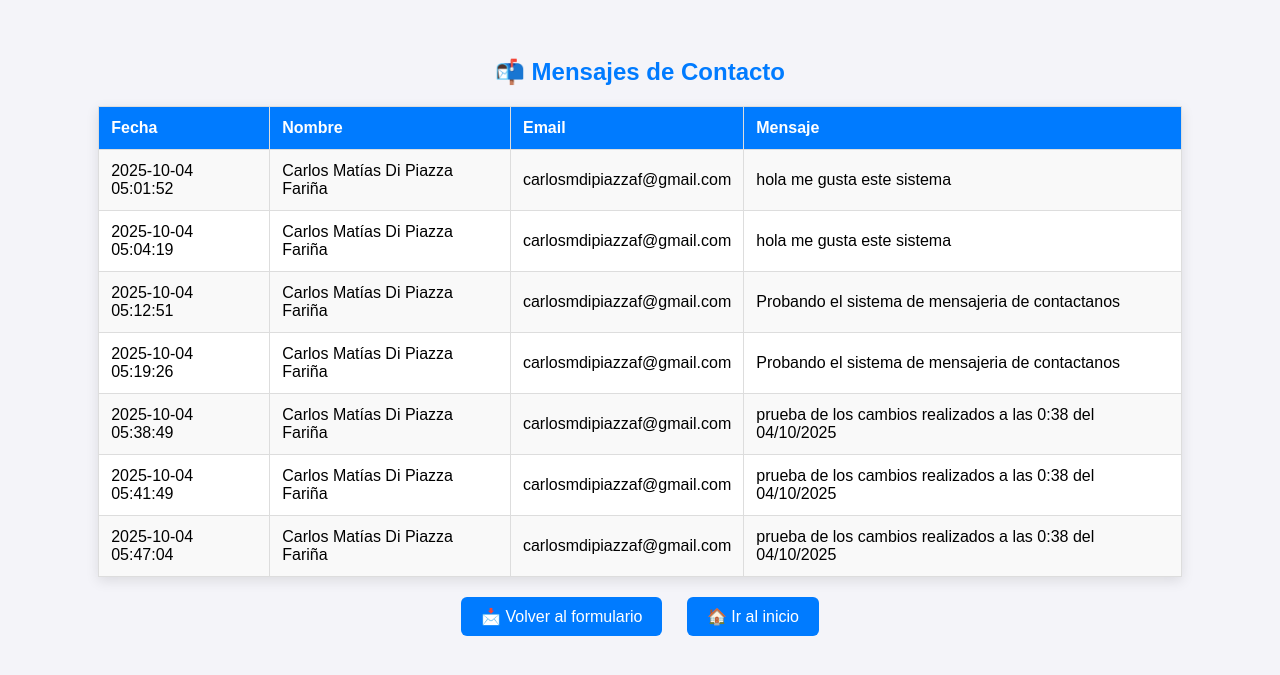
After one commit to carlosdp521-hub/semana8, a PHP site: page /contenido_empresa/contacto/mensajes_contacto.php in a window 1280 px wide. The commit adds this page. Shown: the top 675 px of the page. Run offline with PHP 8.4, Linux system fonts and the light colour scheme.

Commit message:
Add files via upload

```diff
--- /dev/null
+++ b/contenido_empresa/contacto/mensajes_contacto.php
@@ -0,0 +1,80 @@
+<?php
+// Archivo de mensajes guardados
+$archivo = __DIR__ . "/mensajes_contacto.txt";
+$mensajes = [];
+
+// Leer y procesar el archivo si existe
+if (file_exists($archivo)) {
+    $contenido = file_get_contents($archivo);
+    $bloques = explode("------------------------------", trim($contenido));
+
+    foreach ($bloques as $bloque) {
+        $lineas = array_filter(array_map("trim", explode(PHP_EOL, $bloque)));
+        if (!empty($lineas)) {
+            $registro = [];
+            foreach ($lineas as $linea) {
+                if (stripos($linea, "Fecha:") === 0) {
+                    $registro['fecha'] = trim(substr($linea, 6));
+                } elseif (stripos($linea, "Nombre:") === 0) {
+                    $registro['nombre'] = trim(substr($linea, 7));
+                } elseif (stripos($linea, "Email:") === 0) {
+                    $registro['email'] = trim(substr($linea, 6));
+                } elseif (stripos($linea, "Mensaje:") === 0) {
+                    $registro['mensaje'] = trim(substr($linea, 8));
+                }
+            }
+            if (!empty($registro)) {
+                $mensajes[] = $registro;
+            }
+        }
+    }
+}
+?>
+<!DOCTYPE html>
+<html lang="es">
+<head>
+    <meta charset="UTF-8">
+    <title>Mensajes de Contacto - Empresa XYZ</title>
+    <style>
+        body { font-family: Arial, sans-serif; background:#f4f4f9; padding:30px; }
+        h2 { text-align:center; color:#007bff; margin-bottom:20px; }
+        table { width:90%; margin:0 auto; border-collapse:collapse; background:#fff; box-shadow:0 4px 12px rgba(0,0,0,0.1); }
+        th, td { padding:12px; border:1px solid #ddd; text-align:left; }
+        th { background:#007bff; color:#fff; }
+        tr:nth-child(even) { background:#f9f9f9; }
+        .acciones { text-align:center; margin-top:20px; }
+        .acciones a { display:inline-block; margin:0 10px; padding:10px 20px; background:#007bff; color:#fff; text-decoration:none; border-radius:6px; }
+        .acciones a:hover { background:#0056b3; }
+        .mensaje { white-space: pre-line; }
+    </style>
+</head>
+<body>
+    <h2>📬 Mensajes de Contacto</h2>
+
+    <table>
+        <tr>
+            <th>Fecha</th>
+            <th>Nombre</th>
+            <th>Email</th>
+            <th>Mensaje</th>
+        </tr>
+        <?php if (!empty($mensajes)): ?>
+            <?php foreach ($mensajes as $m): ?>
+            <tr>
+                <td><?php echo htmlspecialchars($m['fecha'] ?? ""); ?></td>
+                <td><?php echo htmlspecialchars($m['nombre'] ?? ""); ?></td>
+                <td><?php echo htmlspecialchars($m['email'] ?? ""); ?></td>
+                <td class="mensaje"><?php echo htmlspecialchars($m['mensaje'] ?? ""); ?></td>
+            </tr>
+            <?php endforeach; ?>
+        <?php else: ?>
+            <tr><td colspan="4" style="text-align:center;">No hay mensajes registrados.</td></tr>
+        <?php endif; ?>
+    </table>
+
+    <div class="acciones">
+        <a href="contacto.php">📩 Volver al formulario</a>
+        <a href="../../index.php">🏠 Ir al inicio</a>
+    </div>
+</body>
+</html>
--- /dev/null
+++ b/contenido_empresa/contacto/mensajes_contacto.txt
@@ -0,0 +1,35 @@
+Fecha: 2025-10-04 05:01:52
+Nombre: Carlos Matías Di Piazza Fariña
+Email: carlosmdipiazzaf@gmail.com
+Mensaje: hola me gusta este sistema
+------------------------------
+Fecha: 2025-10-04 05:04:19
+Nombre: Carlos Matías Di Piazza Fariña
+Email: carlosmdipiazzaf@gmail.com
+Mensaje: hola me gusta este sistema
+------------------------------
+Fecha: 2025-10-04 05:12:51
+Nombre: Carlos Matías Di Piazza Fariña
+Email: carlosmdipiazzaf@gmail.com
+Mensaje: Probando el sistema de mensajeria de contactanos
+------------------------------
+Fecha: 2025-10-04 05:19:26
+Nombre: Carlos Matías Di Piazza Fariña
+Email: carlosmdipiazzaf@gmail.com
+Mensaje: Probando el sistema de mensajeria de contactanos
+------------------------------
+Fecha: 2025-10-04 05:38:49
+Nombre: Carlos Matías Di Piazza Fariña
+Email: carlosmdipiazzaf@gmail.com
+Mensaje: prueba de los cambios realizados a las 0:38 del 04/10/2025
+------------------------------
+Fecha: 2025-10-04 05:41:49
+Nombre: Carlos Matías Di Piazza Fariña
+Email: carlosmdipiazzaf@gmail.com
+Mensaje: prueba de los cambios realizados a las 0:38 del 04/10/2025
+------------------------------
+Fecha: 2025-10-04 05:47:04
+Nombre: Carlos Matías Di Piazza Fariña
+Email: carlosmdipiazzaf@gmail.com
+Mensaje: prueba de los cambios realizados a las 0:38 del 04/10/2025
+------------------------------
--- a/contenido_empresa/nosotros.php
+++ b/contenido_empresa/nosotros.php
@@ -28,7 +28,7 @@
         <a href="../index.php">Inicio</a>
         <a href="nosotros.php">Nosotros</a>
         <a href="servicios.php">Servicios</a>
-        <a href="contacto.php">Contacto</a>
+        <a href="contacto/contacto.php">Contacto</a>
     </nav>
 </header>
 
--- a/contenido_empresa/servicios.php
+++ b/contenido_empresa/servicios.php
@@ -30,7 +30,7 @@
         <a href="../index.php">Inicio</a>
         <a href="nosotros.php">Nosotros</a>
         <a href="servicios.php">Servicios</a>
-        <a href="contacto.php">Contacto</a>
+        <a href="contacto/contacto.php">Contacto</a>
     </nav>
 </header>
 
--- a/index.php
+++ b/index.php
@@ -123,7 +123,7 @@
             <a href="index.php">Inicio</a>
             <a href="contenido_empresa/nosotros.php">Nosotros</a>
             <a href="contenido_empresa/servicios.php">Servicios</a>
-            <a href="contenido_empresa/contacto.php">Contacto</a>
+            <a href="contenido_empresa/contacto/contacto.php">Contacto</a>
         </nav>
     </header>
 
```
Also changed, not shown: contenido_empresa/contacto/contacto.php (added, +63 -0 lines), contenido_empresa/contacto/enviar_contacto.php (added, +68 -0 lines).
